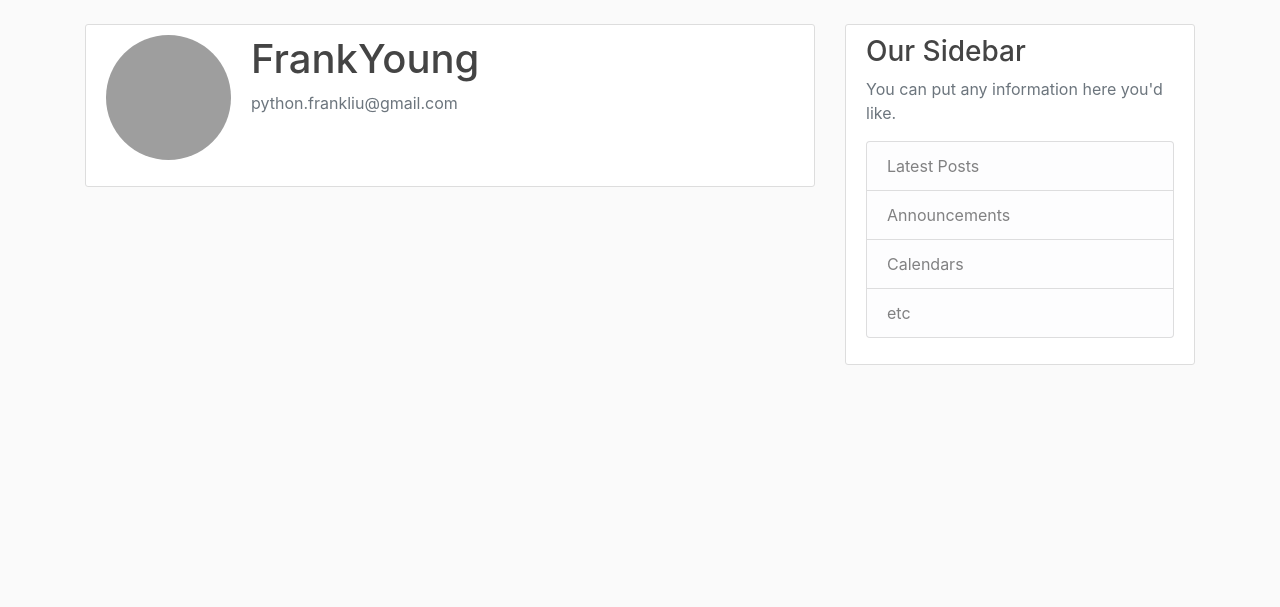
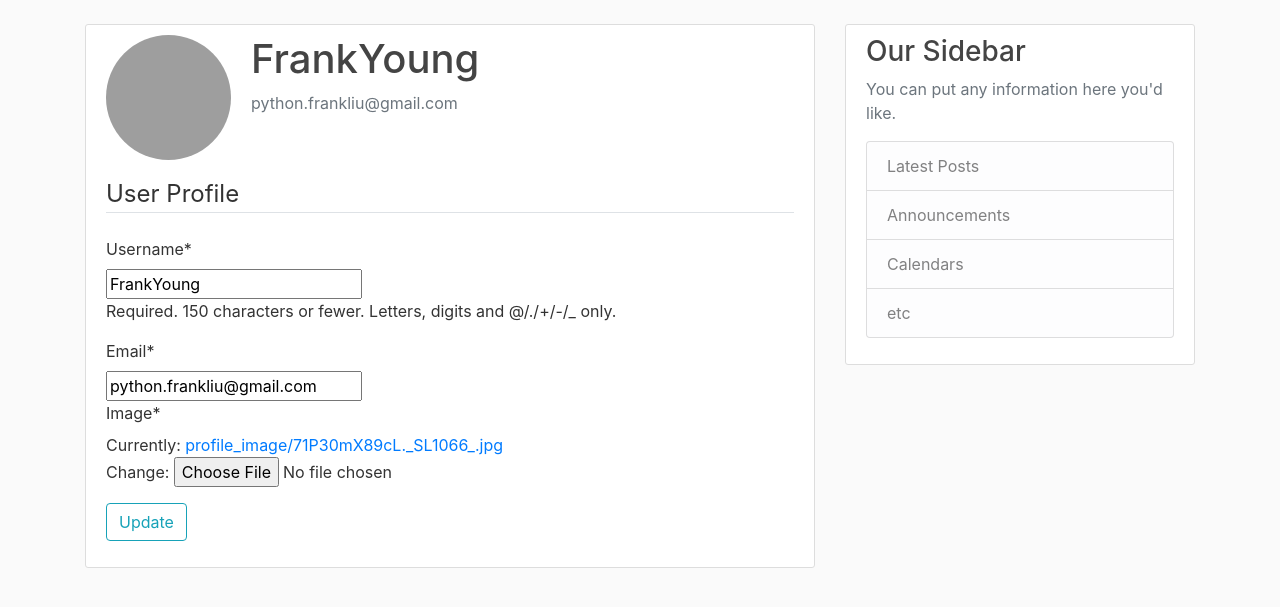
Before and after one commit to FRANKLIU90/Django_Project, a Django app: page /profile/ in a window 1280 px wide. Shown: the part 56-663 px from the top of the page. Run offline with Django 3.2, Linux system fonts and the light colour scheme; a user stored in the database is signed in; data comes from the database, SQL or seed files in the repository; both versions use the stored data as it was after the commit; parts of the project's set-up code (start-up, migrations or seed data) failed here and were passed over; some libraries are stand-ins or nearby versions; grey boxes are pictures that could not be loaded.

Commit message:
all the tracked

```diff
--- a/blog/views.py
+++ b/blog/views.py
@@ -1,5 +1,5 @@
 from django.shortcuts import render
-
+from django.views.generic import ListView
 from .models import Post
 
 
@@ -10,6 +10,9 @@ def home(request):
     return render(request, 'blog/home.html', context)
 
 
+class PostListView(ListView):
+
+
 def about(request):
     return render(request, 'blog/about.html', {'title': 'About'})
 
--- a/users/forms.py
+++ b/users/forms.py
@@ -1,9 +1,26 @@
 from django import forms
 from django.contrib.auth.models import User
 from django.contrib.auth.forms import UserCreationForm
+from .models import Profile
+
 
 class UserRegisterForm(UserCreationForm):
-    email=forms.EmailField()
+    email = forms.EmailField()
+
     class Meta:
-        model=User
-        fields=['username','email','password1','password2']
+        model = User
+        fields = ['username', 'email', 'password1', 'password2']
+
+
+class UserUpdateForm(forms.ModelForm):
+    email = forms.EmailField()
+
+    class Meta:
+        model = User
+        fields = ['username', 'email']
+
+
+class ProfileUpdateForm(forms.ModelForm):
+    class Meta:
+        model = Profile
+        fields = ['image']
--- a/users/models.py
+++ b/users/models.py
@@ -1,7 +1,6 @@
 from django.db import models
-
-# Create your models here.
 from django.contrib.auth.models import User
+from PIL import Image
 
 
 class Profile(models.Model):
@@ -10,3 +9,11 @@ class Profile(models.Model):
 
     def __str__(self):
         return "{}'s Profile".format(self.user)
+
+    def save(self):
+        super().save()
+        # img = Image.open(self.image.url)
+        img = Image.open(self.image.path)
+        if img.height > 300 or img.width > 300:
+            img.thumbnail((300, 300))
+            img.save(self.image.path)
--- a/users/templates/users/profile.html
+++ b/users/templates/users/profile.html
@@ -1,4 +1,5 @@
 {% extends 'blog/base.html'%}
+{% load crispy_forms_tags %}
 {% block content%}
     <div class="content-section">
       <div class="media">
@@ -8,7 +9,17 @@
           <p class="text-secondary">{{user.email}}</p>
         </div>
       </div>
-      <!-- FORM HERE -->
+      <form method="POST" enctype="multipart/form-data">
+            {% csrf_token %}
+            <fieldset class="form-group">
+                <legend class="border-bottom mb-4">User Profile</legend>
+                {{ u_form|crispy }}
+                {{ p_form|crispy }}
+            </fieldset>
+            <div class="form-group">
+                <button class="btn btn-outline-info" type="submit">Update</button>
+            </div>
+        </form>
     </div>
 
 {% endblock content%}
--- a/users/views.py
+++ b/users/views.py
@@ -1,6 +1,6 @@
 from django.shortcuts import render, redirect
 from django.contrib.auth.forms import UserCreationForm
-from .forms import UserRegisterForm
+from .forms import UserRegisterForm, UserUpdateForm, ProfileUpdateForm
 from django.contrib import messages
 from django.contrib.auth.decorators import login_required
 
@@ -23,4 +23,18 @@ def register(request):
 
 @login_required
 def profile(request):
-    return render(request, 'users/profile.html')
+    if request.method == "POST":
+        u_form = UserUpdateForm(request.POST, instance=request.user)
+        p_form = ProfileUpdateForm(request.POST, request.FILES, instance=request.user.profile)
+        if u_form.is_valid() and u_form.is_valid():
+            u_form.save()
+            p_form.save()
+            return redirect('profile')
+    u_form = UserUpdateForm(instance=request.user)
+    p_form = ProfileUpdateForm(instance=request.user.profile)
+    context = {
+        'u_form': u_form,
+        'p_form': p_form,
+
+    }
+    return render(request, 'users/profile.html', context)
```
Also changed, not shown: db.sqlite3.
